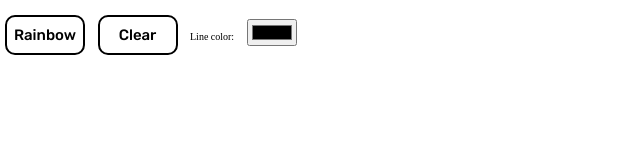
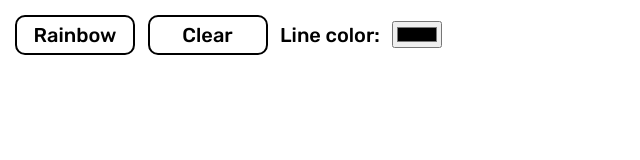
Before and after one commit to LeonidShatilo/fun-with-html5-canvas, a plain HTML site: page index.html in a window 1280 px wide. Shown: the whole page, without its empty margins (0-640 px from the left). Drawn offline with Linux system fonts and the light colour scheme.

Commit message:
feat: change styles

```diff
--- a/src/main.css
+++ b/src/main.css
@@ -13,7 +13,7 @@ body {
   font-size: 10px;
 }
 
-.btn-wrapper {
+.settings-wrapper {
   position: absolute;
   margin-left: 10px;
 }
@@ -25,28 +25,38 @@ input {
 }
 
 button {
-  min-width: 80px;
+  min-width: 120px;
   min-height: 40px;
   background: none;
   border: 2px solid black;
   border-radius: 10px;
-  font-family: 'Rubik';
-  font-size: 1.5rem;
-  color: black;
   outline: none;
   cursor: pointer;
-  transition: all 0.2s ease;
+  transition: all 0.25s ease;
 }
 
-button:hover {
+button,
+label {
+  font-family: 'Rubik';
+  font-size: 2rem;
   color: black;
-  background: #fffcd0;
+}
+
+button:nth-child(1):hover {
+  color: white;
+  background: orange;
+}
+
+button:nth-child(2):hover {
+  color: white;
+  background: red;
 }
 
 button:active {
-  transform: scale(0.9);
+  transform: scale(0.95);
 }
 
-button:nth-child(2):active {
-  background: #ff5252;
+.active {
+  color: white;
+  background: orange;
 }
```
